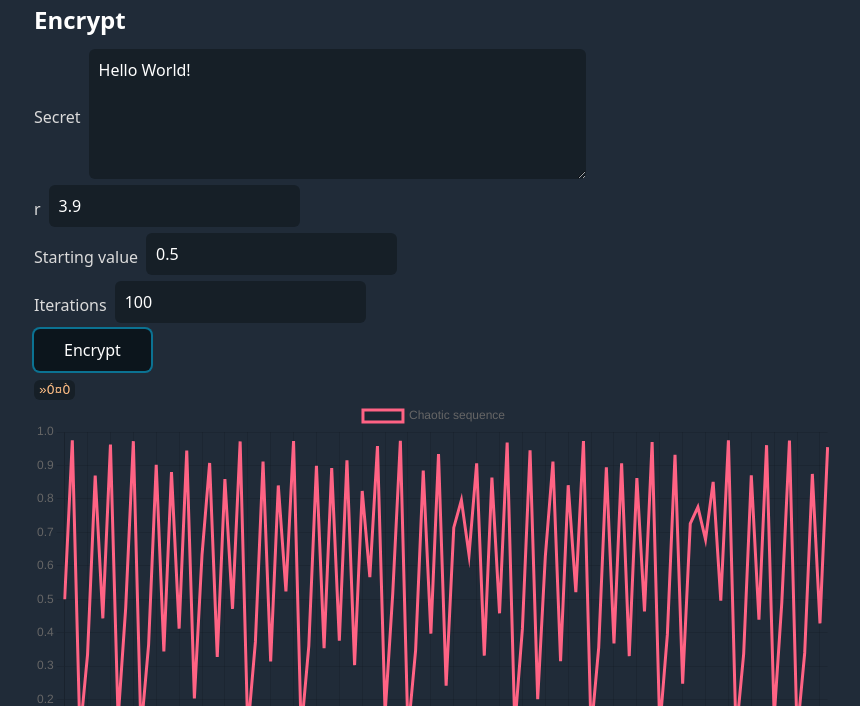
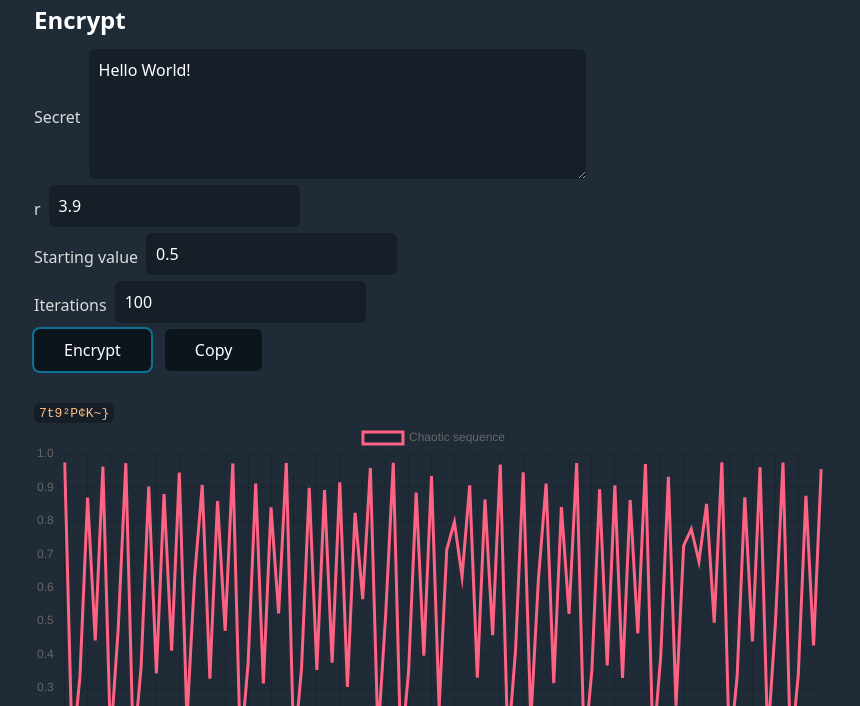
Before and after one commit to vis256/PUT-Cybersecurity, a plain HTML site: page Sem1/Cryptography/project-chaos/index.html in a window 1280 px wide. Both pictures are taken after a click on the button "Encrypt". Shown: the part 94-800 px from the top of the page, without its empty margins (206-1066 px from the left). Drawn offline with nearby package versions, Linux system fonts and the light colour scheme.

Commit message:
Now it actually makes sense

```diff
--- a/Sem1/Cryptography/project-chaos/index.html
+++ b/Sem1/Cryptography/project-chaos/index.html
@@ -47,7 +47,10 @@ Hello World!</textarea
       />
     </div>
 
-    <button id="split-button">Encrypt</button>
+    <div class="row">
+      <button id="split-button">Encrypt</button>
+      <button id="copy-button">Copy</button>
+    </div>
 
     <br />
     <code id="split-results"></code>
@@ -114,15 +117,18 @@ Hello World!</textarea
         // Used to display chart
         const chaoticSequence = [];
 
+        let dx = startingValue;
+        for (let i = 0; i < iterations; i++) {
+          dx = logisticMap(dx, r);
+          chaoticSequence.push(dx);
+        }
+
         for (let i = 0; i < message.length; i++) {
           let charCode = message.charCodeAt(i);
           let x = startingValue;
 
-          if (i === 0) chaoticSequence.push(x);
-
-          for (let j = 0; j < iterations; j++) {
+          for (let j = 0; j < i; j++) {
             x = logisticMap(x, r);
-            if (i === 0) chaoticSequence.push(x);
           }
 
           let encryptedCharCode = charCode ^ Math.floor(x * 255);
@@ -140,7 +146,7 @@ Hello World!</textarea
 
           let x = startingValue;
 
-          for (let j = 0; j < iterations; j++) {
+          for (let j = 0; j < i; j++) {
             x = logisticMap(x, r);
           }
 
@@ -237,6 +243,15 @@ Hello World!</textarea
       });
     </script>
 
+    <script defer>
+      document.getElementById("copy-button").addEventListener("click", () => {
+        const splitResults = document.getElementById("split-results");
+        const textarea = document.querySelector("#join-input");
+
+        textarea.value = splitResults.innerText;
+      });
+    </script>
+
     <style>
       .row {
         display: flex;
```
